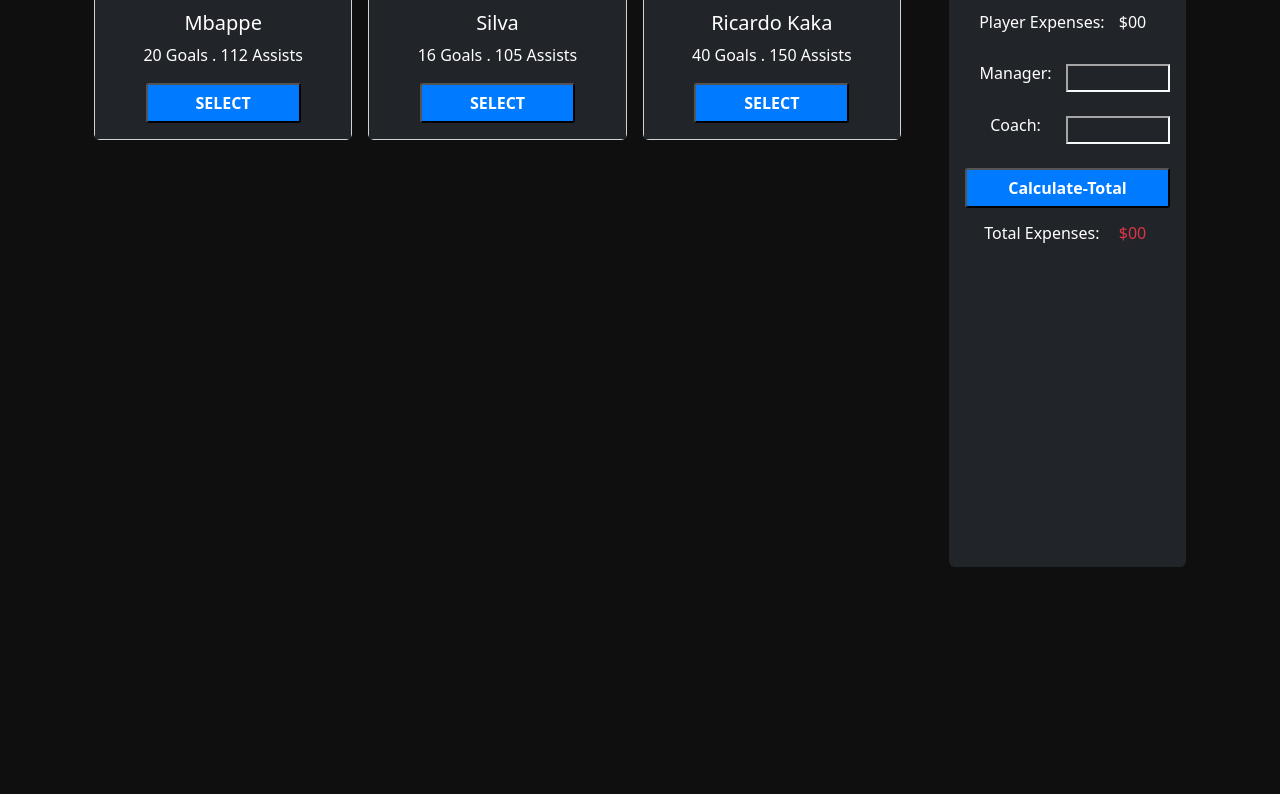
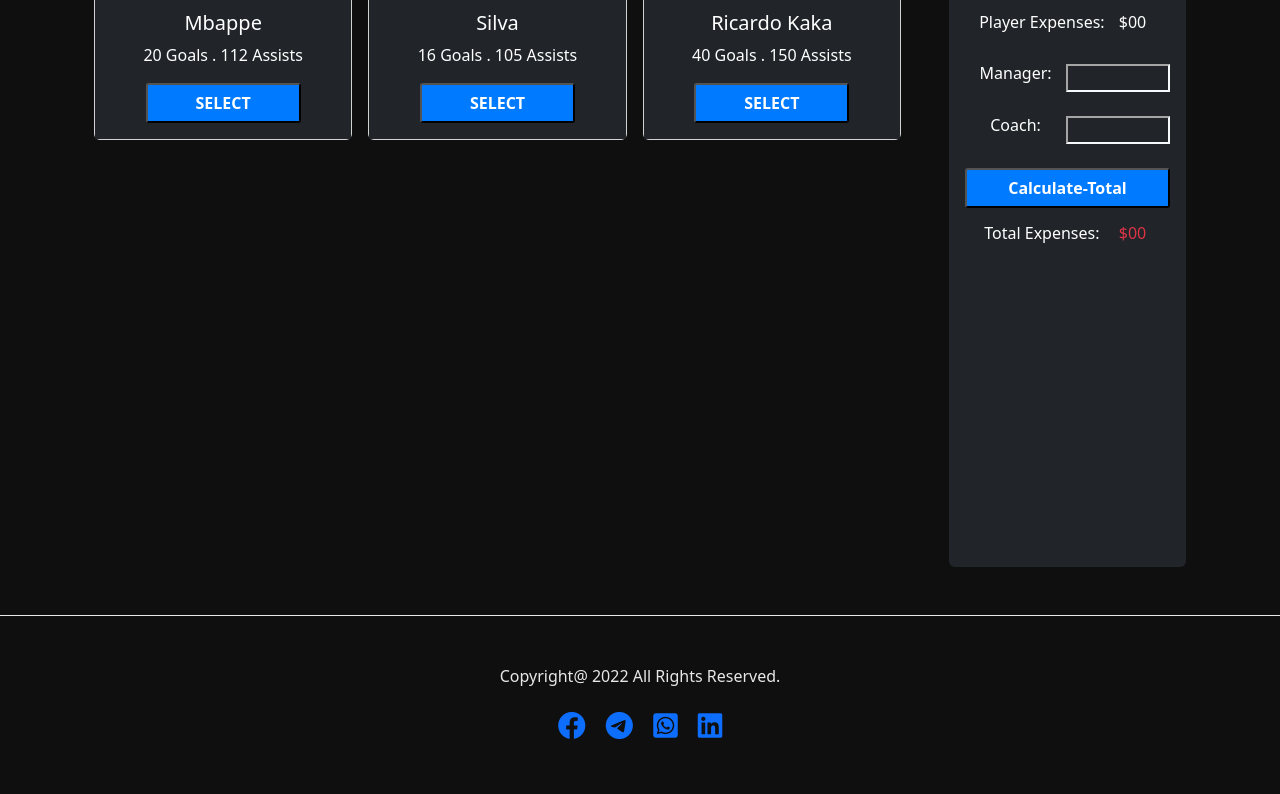
Before and after one commit to nazmulsujon/top-player, a plain HTML site: page index.html in a window 1280 px wide. Shown: the part 1517-2311 px from the top of the page. Before the commit the page ends 2132 px from the top, so only its background shows below. Drawn offline with nearby package versions, Linux system fonts and the light colour scheme.

Commit message:
footer section added

```diff
--- a/index.html
+++ b/index.html
@@ -11,6 +11,14 @@
     <link
       rel="stylesheet"
       href="	https://cdn.jsdelivr.net/npm/bootstrap@5.2.0/dist/css/bootstrap.min.css"
+    />
+    <!-- fontawesome link  -->
+    <link
+      rel="stylesheet"
+      href="https://cdnjs.cloudflare.com/ajax/libs/font-awesome/6.1.2/css/all.min.css"
+      integrity="sha512-1sCRPdkRXhBV2PBLUdRb4tMg1w2YPf37qatUFeS7zlBy7jJI8Lf4VHwWfZZfpXtYSLy85pkm9GaYVYMfw5BC1A=="
+      crossorigin="anonymous"
+      referrerpolicy="no-referrer"
     />
   </head>
   <body>
@@ -260,6 +268,36 @@
         </div>
       </section>
     </main>
+    <!--footer part-->
+    <footer
+      class="mt-5 text-center d-flex justify-content-center align-items-center flex-column"
+    >
+      <div class="caption-footer mt-5">
+        <p>Copyright@ 2022 All Rights Reserved.</p>
+      </div>
+      <div class="icon-div mb-5">
+        <a
+          class="px-2 fs-3"
+          href="https://www.facebook.com/profile.php?id=100017560637039"
+          target="_blank"
+        >
+          <i class="fa-brands fa-facebook"></i
+        ></a>
+        <a class="px-2 fs-3" href="http://t.me/nazmulsujon" target="_blank">
+          <i class="fa-brands fa-telegram"></i
+        ></a>
+        <a class="px-2 fs-3" href="http://wa.me/01776097768" target="_blank">
+          <i class="fa-brands fa-square-whatsapp"></i
+        ></a>
+        <a
+          class="px-2 fs-3"
+          href="https://www.linkedin.com/in/nazmul-sujon-39647b244/"
+          target="_blank"
+        >
+          <i class="fa-brands fa-linkedin"></i
+        ></a>
+      </div>
+    </footer>
     <!-- js link  -->
     <script src="js/utilities.js"></script>
     <script src="js/top-five-player.js"></script>
--- a/js/budget-calculation.js
+++ b/js/budget-calculation.js
@@ -1,5 +1,4 @@
-
-
+/*******add Event listener with cal-per-player btn & input validation*******/
 document.getElementById('cal-per-player').addEventListener('click',function(){
     const costPerPlayer = getInputFieldValue('cost-per-player-field');
     const costPlayerTotal = costPerPlayer * (allFavPlayer.length);
@@ -10,6 +9,7 @@ document.getElementById('cal-per-player').addEventListener('click',function(){
     setTextElementValue('player-cost-total',costPlayerTotal);
 })
 
+/*******add Event listener with cal-total btn & input validation*******/
 document.getElementById('cal-total').addEventListener('click',function(){
 
     const costPlayerTotal = getTextElementValue('player-cost-total');
--- a/js/utilities.js
+++ b/js/utilities.js
@@ -37,9 +37,7 @@ function disable(btnId){
     }
 }
 
-
-
-
+/***** common function for get input field value by Id******/
 function getInputFieldValue(inputId){
     const costingField = document.getElementById(inputId);
     const costingStr = costingField.value;
@@ -47,6 +45,7 @@ function getInputFieldValue(inputId){
     return costing;
 }
 
+/***** common function for get text element value by Id******/
 function getTextElementValue(elementId){
     const element = document.getElementById(elementId);
     const costingStr = element.innerText;
@@ -54,6 +53,7 @@ function getTextElementValue(elementId){
     return costing;
 }
 
+/***** common function for set new value ******/
 function setTextElementValue(elementId,newValue){
     const element = document.getElementById(elementId);
     element.innerText = newValue;
--- a/styles/style.css
+++ b/styles/style.css
@@ -50,3 +50,15 @@ body{
     height: 90vh;
     width: 100%;
 }
+/* footer section  */
+footer{
+    border-top: 1px solid #E8E8E8;
+}
+footer {
+    width: 100%;
+    height: auto;
+}
+
+footer p {
+    color: #E8E8E8;
+}
```
